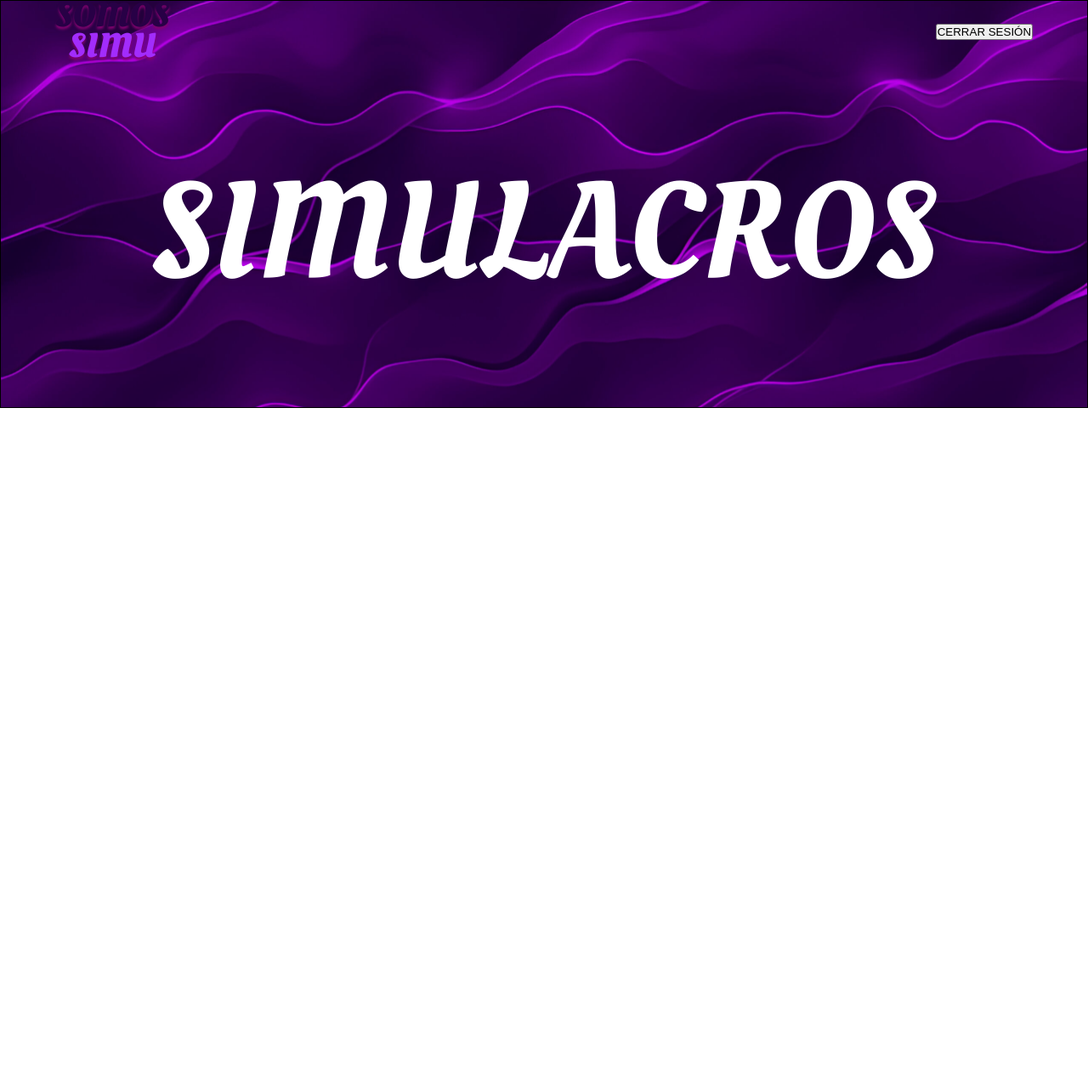
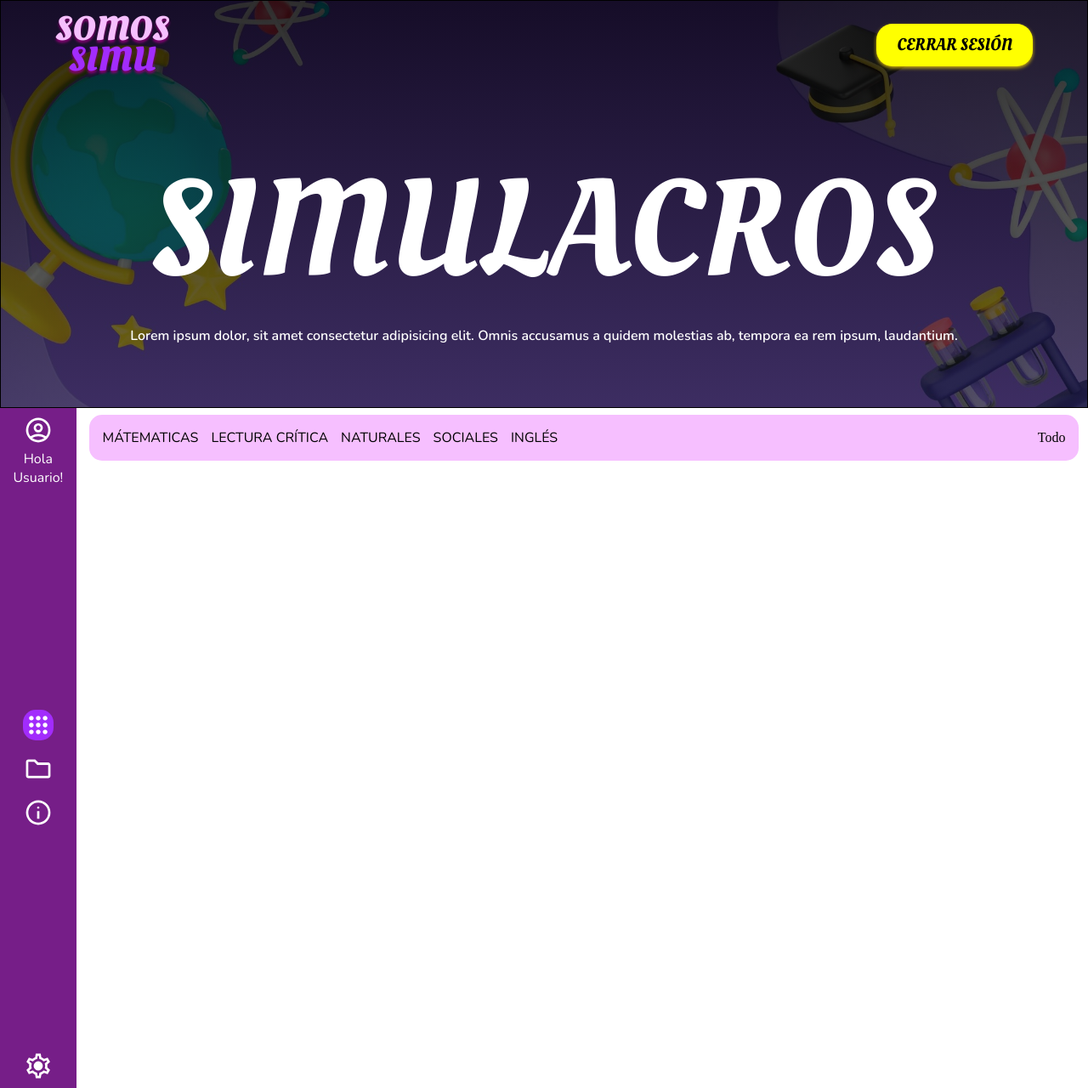
Before and after one commit to jose-advh/simu_app, a website: page frontend/pages/panel.html in a window 1280 px wide. Shown: the whole page at 85% size. Before the commit the page ends 800 px from the top, so only its background shows below. Drawn offline with nearby package versions, Linux system fonts and the light colour scheme.

Commit message:
Panel: Header terminado, contenido inicializado

```diff
--- a/frontend/css/login.css
+++ b/frontend/css/login.css
@@ -10,8 +10,8 @@ body {
 }
 
 .page {
-  width: 1100px;
-  height: 600px;
+  width: 80%;
+  height: 90%;
   background: #FFFFFF;
   border-radius: 20px;
   box-shadow: 0px 4px 4px 0px #00000040;
@@ -21,31 +21,21 @@ body {
   justify-content: space-between;
 }
 
-.logo {
-  width: 200px;
-  text-align: center;
-  position: absolute;
-  top: 50px;
-  left: 15%;
-}
-
-.logo__img {
-  width: 100%;
-  height: auto;
-}
-
 .header {
   text-align: center;
   position: absolute;
-  top: 170px;
-  left: 80px;
+  top: 43%;
+  left: 10%;
 }
 
 .header__title {
   font-family: 'Oleo Script', cursive;
-  font-size: 150px;
-  line-height: 60px;
+  font-size: 4.7rem;
+  line-height: 43%;
   margin: 0;
+}
+.logo{
+  text-decoration: none;
 }
 
 .header__word--main {
@@ -62,49 +52,53 @@ body {
 
 .divider {
   width: 1px;
-  height: 500px;
+  height: 85%;
   background-color: #000000;
   position: absolute;
-  top: 50px;
-  left: 500px;
+  top: 8%;
+  left: 45%;
 }
 
 .form {
-  width: 400px;
+  width: 50%;
   position: absolute;
-  top: 50px;
-  left: 580px;
+  top: 15%;
+  left: 48%;
   text-align: center;
 }
 
 .form__title {
-  font-size: 36px;
+  font-size: 1.5rem;
   margin-bottom: 30px;
+  margin-left: 14%;
+  margin-top: -30%;
 }
 
 .form__input {
-  width: 100%;
+  width: 90%;
   height: 50px;
   background: rgba(217, 217, 217, 0.57);
   border-radius: 10px;
   border: none;
   padding: 10px;
-  margin-bottom: 40px;
+  margin-bottom: 5%;
 }
 
 .form__input--password {
-  width: 100%;
+  width: 90%;
   height: 50px;
   background: rgba(217, 217, 217, 0.57);
   border-radius: 10px;
   border: none;
   padding: 10px;
+  margin-bottom: 5%;
 }
 
 
 .form__forgot {
   font-size: 15px;
-  margin-bottom: 40px;
+  margin-bottom: 5%;
+  margin-top: 3%;
 }
 
 .form__forgot--recover {
@@ -113,7 +107,21 @@ body {
 }
 
 .form__btn {
-  width: 200px;
+  width: 45%;
+  height: 60px;
+  background: rgba(128, 0, 128, 0.57);
+  border-radius: 10px;
+  border: none;
+  color: white;
+  font-size: 35px;
+  font-family: 'Oleo Script', cursive;
+  font-weight: bold;
+  cursor: pointer;
+  box-shadow: 0px 4px 4px rgba(0, 0, 0, 0.25);
+}
+
+.form__btn--register{
+  width: 45%;
   height: 60px;
   background: rgba(128, 0, 128, 0.57);
   border-radius: 10px;
@@ -127,18 +135,79 @@ body {
 }
 
 .form__register {
-  font-size: 15px;
+  font-size: 1rem;
   margin-top: 20px;
 }
 
 .form__register--link {
   color: #800080;
   cursor: pointer;
+  text-decoration: none;
 }
 
 @media (max-width: 768px) {
 
-  .logo,
+  .header,
+  .divider {
+    display: none;
+  }
+
+  .page {
+    width: 85%;
+    height: auto;
+    display: flex;
+    flex-direction: column;
+    align-items: center;
+    justify-content: center;
+    padding: 20px;
+    box-sizing: border-box;
+  }
+
+  .form {
+    width: 100%;
+    position: static;
+    margin: 0;
+  }
+
+  .form__title {
+    font-size: 1.8rem;
+    margin: 10% 0 10% -2%;
+  }
+
+  .form__input {
+    width: 90%;
+    height: 40px;
+    font-size: 14px;
+    margin-bottom: 8%;
+  }
+
+  .form__input--password {
+    height: 40px;
+    font-size: 14px;
+    width: 90%;
+  }
+
+  .form__btn {
+    width: 50%;
+    font-size: 1.5rem;
+    height: 50px;
+  }
+
+  .form__btn--register{
+    width: 50%;
+    font-size: 1.5rem;
+    height: 50px;
+    margin-bottom: 5%;
+  }
+
+  .form__forgot,
+  .form__register {
+    font-size: 0.8rem;
+  }
+}
+
+@media (min-width: 800px) and (max-width: 1280px) {
+
   .header,
   .divider {
     display: none;
@@ -147,8 +216,6 @@ body {
   .page {
     width: 90%;
     height: auto;
-    border-radius: 20px;
-    box-shadow: 0px 4px 4px 0px #00000040;
     display: flex;
     flex-direction: column;
     align-items: center;
@@ -165,56 +232,34 @@ body {
 
   .form__title {
     font-size: 28px;
-    margin-bottom: 30px;
+    margin: 10% 0 8% -3% ;
   }
 
   .form__input {
-    width: 90%;
-    height: 40px;
-    font-size: 14px;
-    margin-bottom: 25px;
+    font-size: 1rem;
+    margin-bottom: 5%;
   }
 
   .form__input--password {
-    height: 40px;
-    font-size: 14px;
+    font-size: 1rem;
     width: 90%;
   }
 
   .form__btn {
-    width: 50%;
-    font-size: 18px;
+    width: 40%;
+    font-size: 1.5rem;
     height: 50px;
+  }
+
+  .form__btn--register{
+    width: 40%;
+    font-size: 1.8rem;
+    height: 50px;
+    margin-bottom: 5%;
   }
 
   .form__forgot,
   .form__register {
-    font-size: 14px;
+    font-size: 1.4rem;
   }
 }
-
-@media (max-width: 480px) {
-  .page {
-    padding: 10px;
-  }
-
-  .form__title {
-    font-size: 24px;
-  }
-
-  .form__btn {
-    font-size: 16px;
-    height: 45px;
-  }
-
-  .form__input {
-    height: 35px;
-    font-size: 12px;
-  }
-
-  .form__input--password {
-    height: 35px;
-    font-size: 12px;
-  }
-
-}
--- a/frontend/css/styles.css
+++ b/frontend/css/styles.css
@@ -15,6 +15,10 @@
 }
 
  /** RESET **/
+
+ html {
+    scroll-behavior: smooth;
+  }
 
 * {
     margin: 0;
@@ -69,6 +73,15 @@
     transition: .5s;
 }
 
+.header__item--panel {
+    color: var(--color-terciario);
+    text-shadow: 0px 3px 3px #80036f;
+    font-weight: 900;
+    font-size: 2.5em;
+    line-height: .9;
+    transition: .5s;
+}
+
 .header__item-title:hover {
     transform: scale(1.1);
     opacity: .9;
@@ -101,6 +114,11 @@
 .main {
     display: flex;
     flex-direction: column;
+}
+
+.main--panel {
+    display: flex;
+    gap: 15px;
 }
 
 .main__section {
@@ -151,6 +169,16 @@
 
 .main__icon {
     width: 30px;
+}
+
+.main__icon--panel {
+    width: 20px !important;
+    cursor: pointer;
+    transition: .5s ease all;
+}
+
+.main__icon--panel:hover {
+    transform: scale(1.1);
 }
 
 .main__title {
@@ -463,10 +491,13 @@ hr {
     flex-direction: column;
     object-fit: contain;
     align-items: center;
+    padding-top: 1rem;
     height: 60vh !important;
     border: 1px solid !important;
-    background: url(../imgs/backgrounds/panel.avif);
+    background-image: linear-gradient(rgba(0,0,0,.8), rgba(29, 32, 30, 0.6)), url("../imgs/backgrounds/prueba.jpeg");
     background-size: cover;
+    background-attachment: fixed;
+    background-repeat: no-repeat;
 }
 
 .header__navegacion {
@@ -476,23 +507,111 @@ hr {
     justify-content: space-between;
 }
 
-.prueba123 {
+.header__texto {
+    display: flex;
+    flex-direction: column;
+    align-items: center;
+    text-align: center;
     margin: auto;
     max-height: 90%;
+    color: white;
 }
 
 .header__title {
     font-family: var(--fuente-titulos);
-    color: white;
     font-size: 10rem;
     font-weight: 500;
 }
 
+.header__description {
+    font-family: var(--fuente-secundario);
+    font-weight: 600;
+}
+
+@media (max-width: 900px) {
+    .header__title {
+        font-size: 3rem;
+    }
+}
+
+.main__aside {
+    display: flex;
+    flex-direction: column;
+    justify-content: space-between;
+    align-items: center;
+    padding: .5rem;
+    background-color: rgb(118, 30, 136);
+    width: 7%;
+    height: 100vh;
+}
+
+.aside__user {
+    display: flex;
+    flex-direction: column;
+    align-items: center;
+    text-align: center;
+    width: 70%;
+    font-family: var(--fuente-secundario);
+
+    gap: 5px;
+    color: white;
+}
 
 
+.aside__item {
+    width: 70%;
+}
 
+.aside__nav {
+    display: flex;
+    flex-direction: column;
+    align-items: center;
+    gap: 15px;
+    width: 70%;
+}
 
+/* TO-DO: HACER QUE NO HAYA TANTA REDUNDANCIA */
 
+.aside__settings {
+    display: flex;
+    flex-direction: column;
+    align-items: center;
+    width: 70%;
+}
+
+.active {
+    background-color: var(--color-secundario) !important;
+    border-radius: 15px;
+}
+
+.main__contenido {
+    width: 91%;
+    display: flex;
+    flex-direction: column;
+    padding-top: .5rem;
+}
+
+.contenido__nav {
+    display: flex;
+    align-items: center;
+    justify-content: space-between;
+    background-color: #F6BFFF;
+    border-radius: 15px;
+    padding: 1rem;
+}
+
+.contenido__lista {
+    display: flex;
+    gap: 15px;
+}
+
+.lista__item {
+    display: flex;
+    flex-direction: column;
+    align-items: center;
+    gap: 5px;
+    font-family: var(--fuente-secundario);
+}
 
 
 
@@ -512,6 +631,10 @@ hr {
 }
 
 @media (max-width: 800px) {
+
+    .header--panel {
+        background-attachment: inherit;
+    }
 
     .footer {
         padding-top: 4rem;
--- a/frontend/js/app.js
+++ /dev/null
@@ -1 +0,0 @@
-// Hola Mundo
--- /dev/null
+++ b/frontend/js/panel.js
@@ -0,0 +1,10 @@
+const velocidadScroll = 6;
+
+document.addEventListener("wheel", (event) => {
+    event.preventDefault();
+    window.scrollBy({
+      top: event.deltaY * velocidadScroll,
+      left: 0,
+      behavior: "auto",
+    });
+  }, { passive: false });
--- a/frontend/pages/panel.html
+++ b/frontend/pages/panel.html
@@ -1,26 +1,95 @@
 <!DOCTYPE html>
 <html lang="es">
   <head>
-    <meta charset="UTF-8">
-    <meta name="viewport" content="width=device-width, initial-scale=1.0">
+    <meta charset="UTF-8" />
+    <meta name="viewport" content="width=device-width, initial-scale=1.0" />
     <title>Simu - Panel</title>
-    <link rel="stylesheet" href="../css/styles.css">
+    <link rel="stylesheet" href="../css/styles.css" />
   </head>
   <body>
-    <header class="header header--panel">
+    <header class="header--panel">
       <nav class="header__navegacion">
-            <li><a href="#" class="header__item header__item-title">
+        <li>
+          <a href="#" class="header__item header__item--panel">
             SOMOS <span class="header__span">SIMU</span>
-            </a></li>
+          </a>
+        </li>
         <li>
-                <button>CERRAR SESIÓN</button>
+          <a class="header__item header__item-button">CERRAR SESIÓN</a>
         </li>
       </nav>
-        <article class="prueba123">
+      <article class="header__texto">
         <h2 class="header__title">SIMULACROS</h2>
+        <p class="header__description">
+          Lorem ipsum dolor, sit amet consectetur adipisicing elit. Omnis
+          accusamus a quidem molestias ab, tempora ea rem ipsum, laudantium.
+        </p>
       </article>
     </header>
-    <main></main>
+    <main class="main--panel">
+      <aside class="main__aside">
+        <article class="aside__user">
+          <img
+            class="aside__item"
+            src="../imgs/icons/avatar_icon.svg"
+            alt="Avatar usuario"
+          />
+          <p>Hola Usuario!</p>
+        </article>
+        <nav class="aside__nav">
+          <img
+            class="aside__item active"
+            src="../imgs/icons/simulacros_icon.svg"
+            alt=""
+          />
+          <img
+            class="aside__item"
+            src="../imgs/icons/resultados_icon.svg"
+            alt=""
+          />
+          <img
+            class="aside__item"
+            src="../imgs/icons/nosotros_icon.svg"
+            alt=""
+          />
+        </nav>
+        <article class="aside__settings">
+          <img
+            class="aside__item"
+            src="../imgs/icons/settings_icon.svg"
+            alt=""
+          />
+        </article>
+      </aside>
+
+<!-- TO-DO: HACER QUE TODO ESTÉ EN UN BOTÓN DE FILTRAR -->
+
+      <article class="main__contenido">
+        <nav class="contenido__nav">
+          <ul class="contenido__lista">
+            <li class="lista__item">
+              <span>MÁTEMATICAS</span>
+            </li>
+            <li class="lista__item">
+                <span>LECTURA CRÍTICA</span>
+              </li>
+              <li class="lista__item">
+                <span>NATURALES</span>
+              </li>
+            <li class="lista__item">
+              <span>SOCIALES</span>
+            </li>
+            <li class="lista__item">
+                <span>INGLÉS</span>
+              </li>
+          </ul>
+
+          <span>Todo</span>
+        </nav>
+      </article>
+    </main>
     <footer></footer>
+
+    <script src="../js/panel.js"></script>
   </body>
 </html>
```
Also changed, not shown: frontend/pages/login.html (+6 -7 lines), frontend/pages/register.html (+5 -6 lines), frontend/imgs/icons/avatar_icon.svg (added), frontend/imgs/icons/nosotros_icon.svg (added), frontend/imgs/icons/resultados_icon.svg (added), frontend/imgs/icons/settings_icon.svg (added), frontend/imgs/icons/simulacros/ingles.png (added), frontend/imgs/icons/simulacros/lectura.png (added), frontend/imgs/icons/simulacros/mate.png (added), frontend/imgs/icons/simulacros/naturales.png (added), frontend/imgs/icons/simulacros/sociales.png (added), frontend/imgs/icons/simulacros_icon.svg (added). Lines whose indentation alone changed are shown as unchanged.
